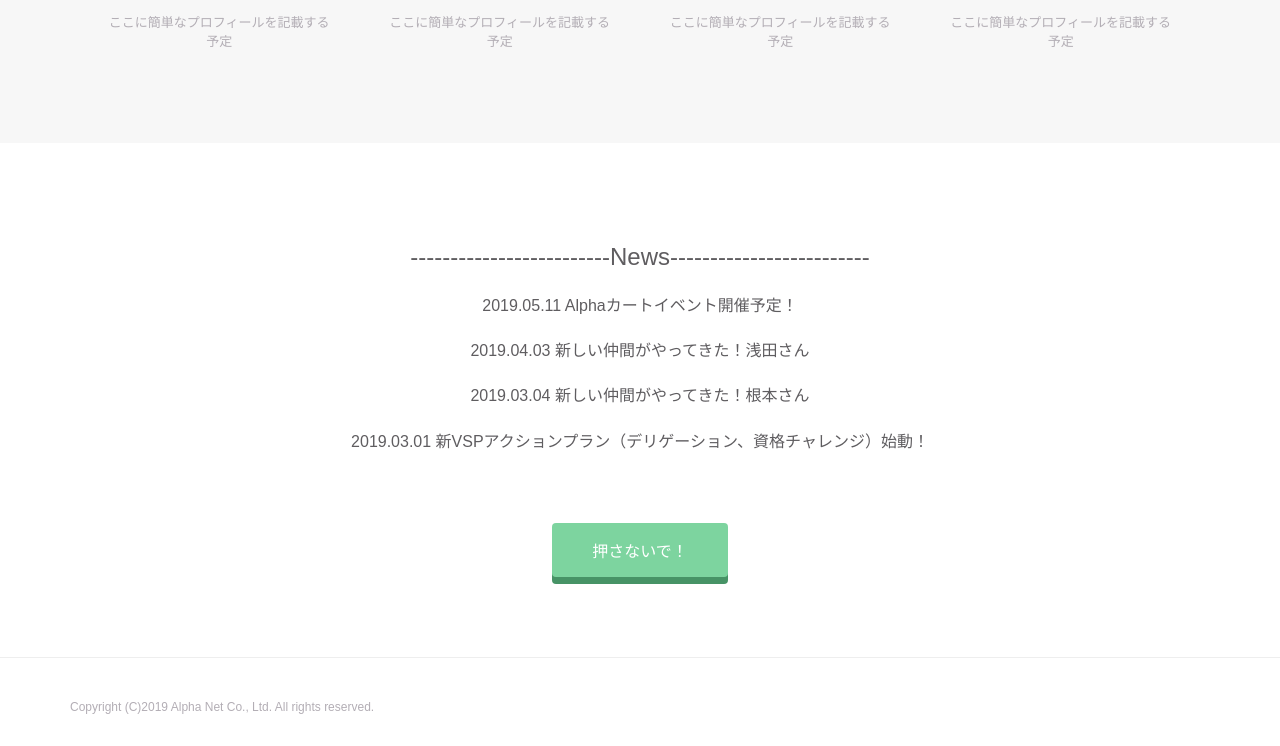
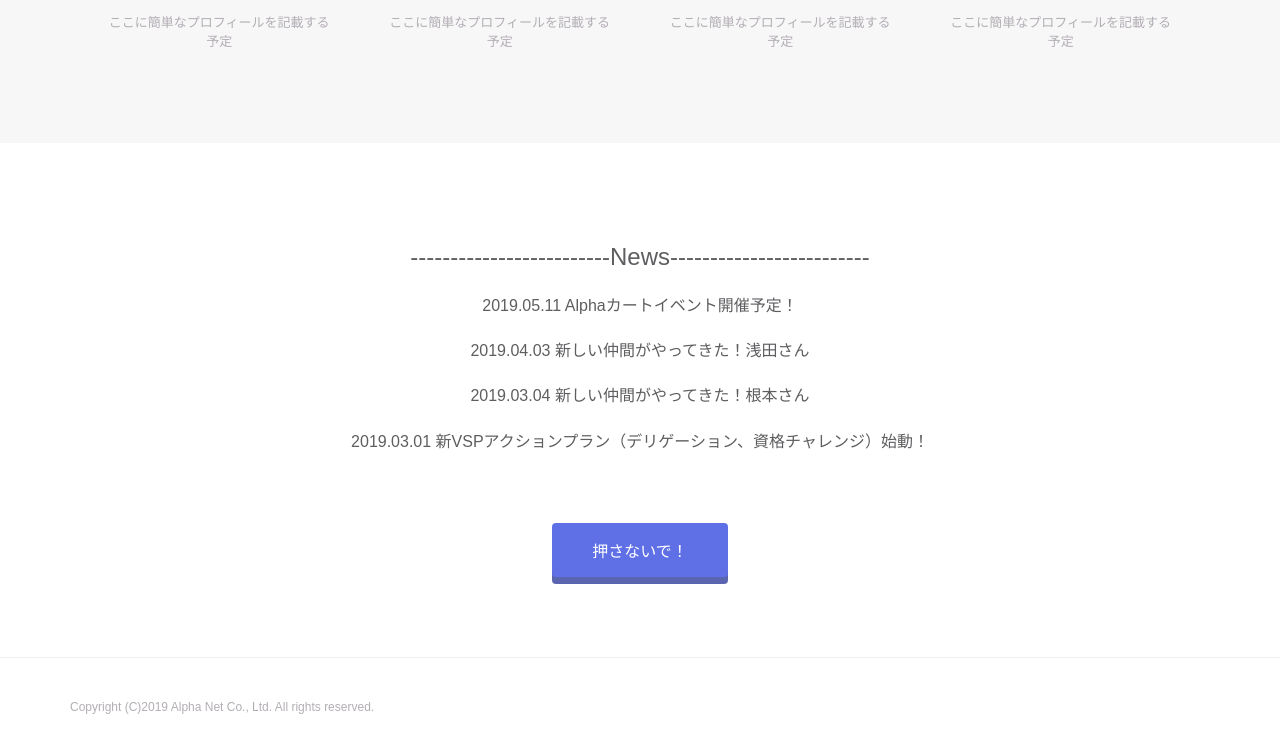
Before and after one commit to hibikizone/test, a plain HTML site: page index.html in a window 1280 px wide. Shown: the part 1581-2327 px from the top of the page. Drawn offline with Linux system fonts and the light colour scheme.

Commit message:
modified stylesheet.css

```diff
--- a/css/stylesheet.css
+++ b/css/stylesheet.css
@@ -199,9 +199,9 @@ header {
 
 .message {
   padding: 15px 40px;
-  background-color: #5dca88;
+  background-color: #384ce1;
   cursor: pointer;
-  box-shadow: 0 7px #1a7940;
+  box-shadow: 0 7px #323e9c;
 }
 
 .message:active {
```
